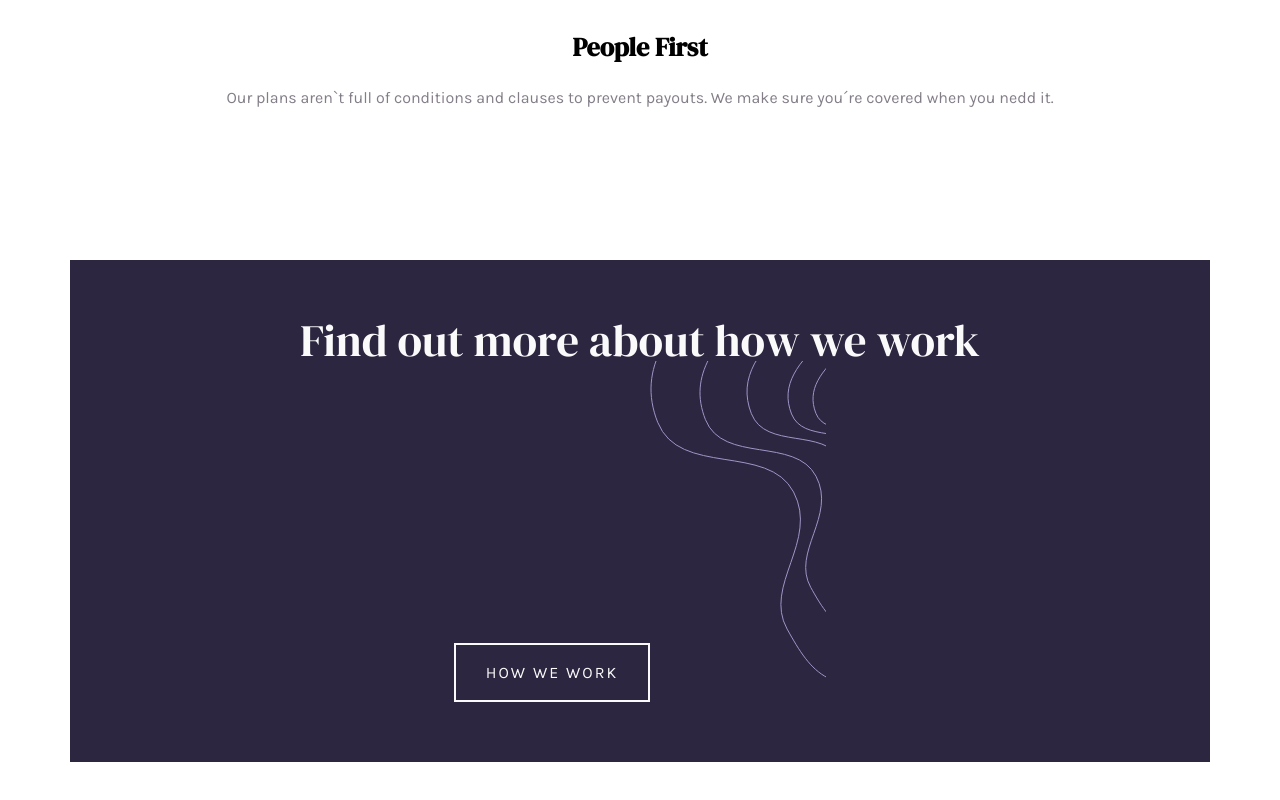
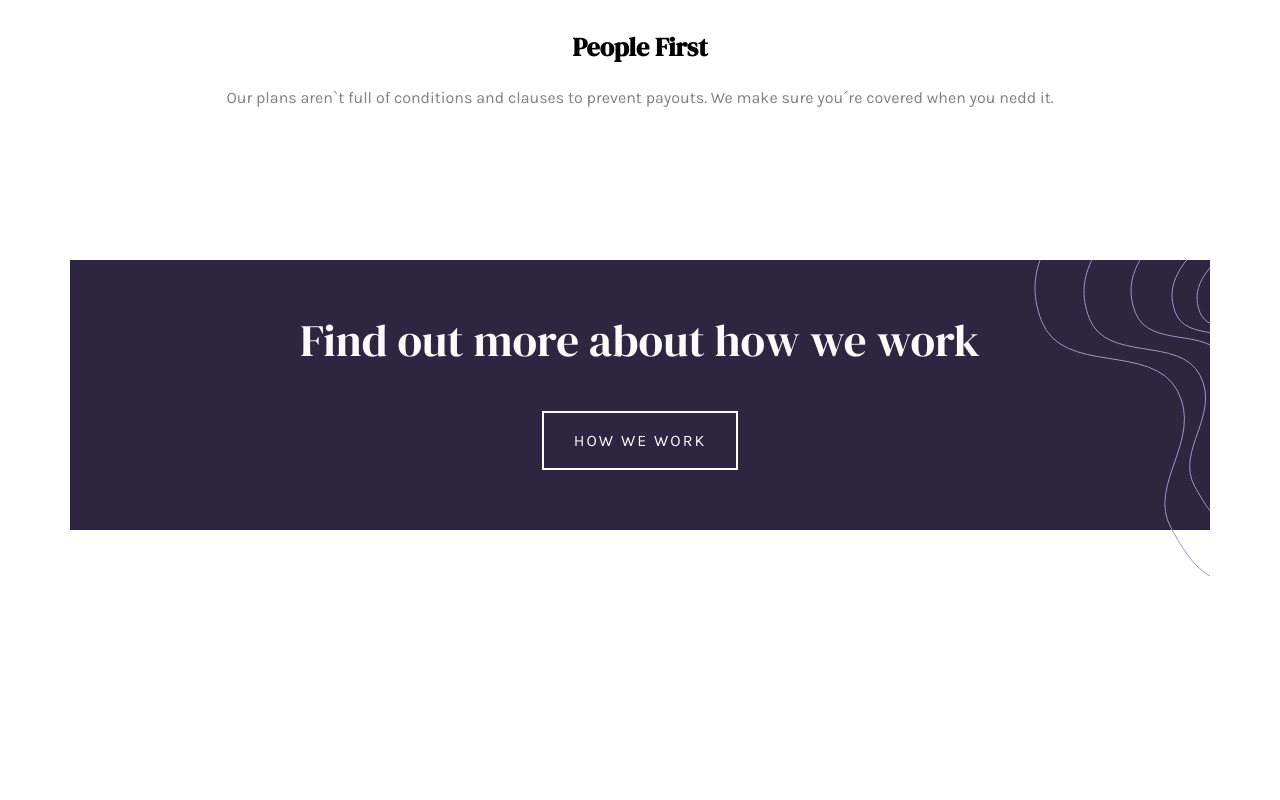
Before and after one commit to higor-costa/pagina-de-destino-insure, a React (Vite) app: page / in a window 1280 px wide. Shown: the part 2911-3711 px from the top of the page. After the commit the page ends 3641 px from the top, so only its background shows below. Built offline with nearby package versions, Linux system fonts and the light colour scheme.

Commit message:
Declara estilo da ilustração do conteúdo secundário

```diff
--- a/src/style/components/Main.module.scss
+++ b/src/style/components/Main.module.scss
@@ -77,4 +77,10 @@
       color: $violeta-escuro;
     }
   }
+
+  .illustration {
+    position: absolute;
+    top: 0;
+    right: 0;
+  }
 }
```
